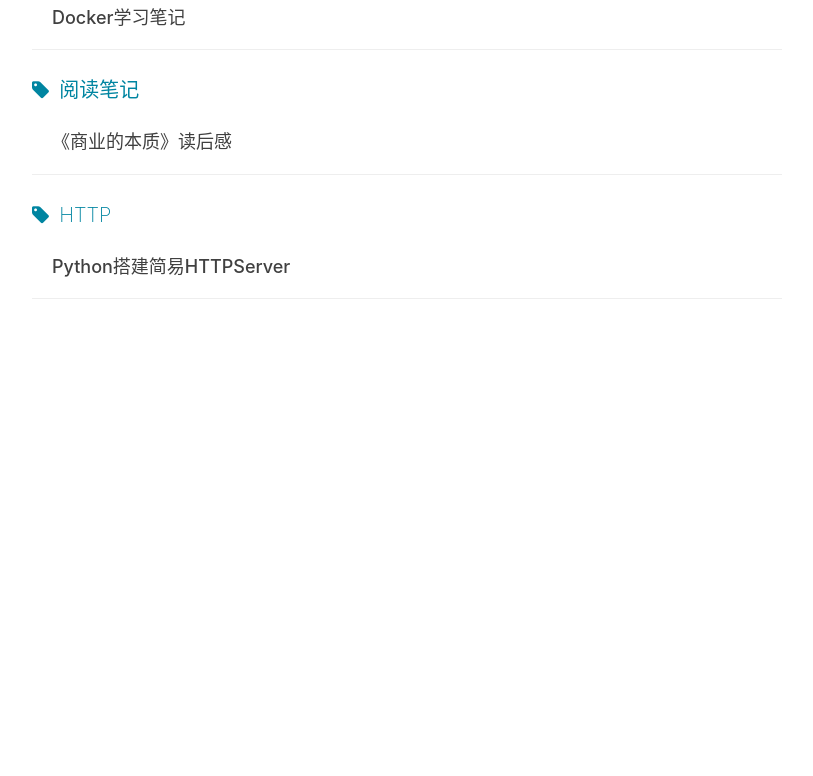
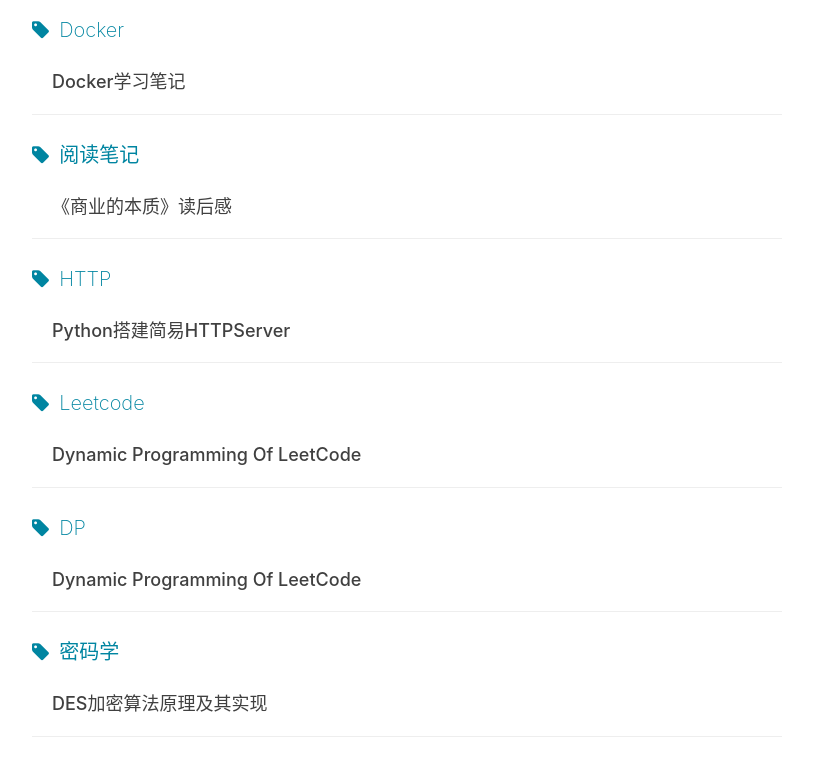
Before and after one commit to Skymemory/Skymemory.github.io, a Jekyll site: the page built from tags.html, in a window 1280 px wide and 900 px high, scrolled down 4524 px. Shown: the top 776 px of the window, without its empty margins (233-1046 px from the left). Built offline with Jekyll 4.4.1, drawn with Linux system fonts in a browser that asks for light colours; nearby versions of some CDN libraries; comment, search, counter and statistics services are not loaded; before the commit the page ends 4986 px from its top, so only the background shows below that; some of the changed lines change nothing that is shown; some of the changed text lies outside the part shown.

Commit message:
Add Article.

````diff
--- a/_includes/head.html
+++ b/_includes/head.html
@@ -41,5 +41,14 @@
     <![endif]-->
 
     <!-- ga & ba script hoook -->
+<script src="https://cdn.mathjax.org/mathjax/latest/MathJax.js?config=TeX-AMS-MML_HTMLorMML" type="text/javascript"></script>
+    <script type="text/x-mathjax-config">
+        MathJax.Hub.Config({
+            tex2jax: {
+            skipTags: ['script', 'noscript', 'style', 'textarea', 'pre'],
+            inlineMath: [['$','$']]
+            }
+        });
+    </script>
     <script></script>
 </head>
--- a/_layouts/default.html
+++ b/_layouts/default.html
@@ -1,5 +1,6 @@
 <!DOCTYPE html>
 <html lang="en">
+
 
 {% include head.html %}
 
--- /dev/null
+++ b/_posts/2019-04-17-Dynamic-Programming-Of-LeetCode.md
@@ -0,0 +1,158 @@
+---
+
+layout:     post
+title:      "Dynamic Programming Of LeetCode"
+date:       2019-04-17 15:00:00 +0800
+author:     "Sky丶Memory"
+header-img: "img/2019-04-17-01-bg.jpg"
+tags: Algorithm Leetcode DP
+usemathjax: true
+
+---
+
+整理了一些*LeetCode*上比较有意思或当时没思路的题目，其中大部分都是*DP*。
+
+#### [Edit Distance](<https://leetcode.com/problems/edit-distance/>)
+
+定义*dp[i\][j]*表示*s[0…i]*、*t[0…j]*最短编辑距离，考察*s[i]*、*t[j]*：
+
+- 若*s[i] = t[j]*，*dp[i\][j] = dp[i - 1\][j - 1]*
+- 若*s[i] $$\neq$$ t[j]*，分三种情况
+  - 替换：*dp[i\][j] = dp[i - 1\][j - 1]  +  1*
+  - 插入：*dp[i\][j] = dp[i\][j - 1]  +  1*
+  - 删除：*dp[i\][j] = dp[i - 1\][j]  +  1*
+
+根据上述分析，可得出状态转移方程：
+
+ $$dp[i][j]=
+
+\begin{cases}
+
+dp[i-1][j-1] & s[i] = t[j] \\
+
+\min(dp[i-1][j-1], dp[i-1][j], dp[i][j-1]) + 1 & s[i] \neq t[j]
+
+\end{cases}$$
+
+解题代码：
+
+```python
+class Solution:
+    def minDistance(self, word1: str, word2: str) -> int:
+        INF = 10 ** 9
+        n, m = len(word1), len(word2)
+        if not (n and m):
+            return abs(n - m)
+        dp = [[INF] * m for _ in range(n)]
+
+        dp[0][0] = 1 if word1[0] != word2[0] else 0
+
+        for i in range(1, m):
+            dp[0][i] = dp[0][i - 1] + 1 if word1[0] != word2[i] else i
+
+        for j in range(1, n):
+            dp[j][0] = dp[j - 1][0] + 1 if word1[j] != word2[0] else j
+
+        for i in range(1, n):
+            for j in range(1, m):
+                if word1[i] == word2[j]:
+                    dp[i][j] = dp[i - 1][j - 1]
+                else:
+                    dp[i][j] = min(dp[i - 1][j - 1], dp[i - 1][j], dp[i][j - 1]) + 1
+        return dp[n - 1][m - 1]
+```
+
+---
+
+#### [Unique Binary Search Trees](<https://leetcode.com/problems/unique-binary-search-trees/>)
+
+完全的思维题目，思维方向不对的话，感觉很难做出来。
+
+*dp[i\]*表示*i*个节点的不同二叉搜索树个数，通过枚举可能的根节点，累计计数即可。比如当*n=5*时，以*2*为根节点的不同二叉搜索树个数为 *dp[1] \* dp[3]*（根节点为*2*左支节点个数为*1*，右支节点个数为*3*），这样重叠子问题的性质就体现出来了，状态转移方程为：
+
+$$dp[i] =
+
+\begin{cases}
+
+1 & i = 0,1\\
+
+\sum_{j=0}^{i-1}  dp[j] * dp[i - j - 1] & i \geq 2
+
+\end{cases}$$
+
+解题代码:
+
+```python
+class Solution:
+    def numTrees(self, n: int) -> int:
+        dp = [1 for _ in range(n + 1)]
+        for i in range(2, n + 1):
+            dp[i] = 0
+            for j in range(i):
+                dp[i] += dp[j] * dp[i - j - 1]
+        return dp[n]
+```
+
+---
+
+#### [Largest Rectangle in Histogram](<https://leetcode.com/problems/largest-rectangle-in-histogram/>)
+
+解题的关键点在于最优矩形中存在一个性质：*假设最优矩形以i为起点、j为终点，那必然存在heights[i] > heights[i - 1]、heights[j] > heights[j + 1]*。
+
+由该性质可以得出，矩形的右边界所在的位置必然是个降序点（两端点外的边界可看成是高度为*0*的直方图），找到可能的右边界点，据此计算已经能确定的左边界点，这样就能做到在*O(n)*时间范围内求解出结果。
+
+解题代码:
+
+```python
+class Solution:
+    def largestRectangleArea(self, heights: List[int]) -> int:
+        ans = 0
+        dq = collections.deque()
+        for idx, h in enumerate(itertools.chain(heights, [0])):
+            last = None
+            while dq and dq[-1][1] >= h:
+                left, n_h = last = dq.pop()
+                ans = max(ans, (idx - left) * n_h)
+            dq.append((last[0] if last else idx, h))
+        return ans
+```
+
+
+
+---
+
+####  [ Maximal Rectangle](<https://leetcode.com/problems/maximal-rectangle/>)
+
+这道题目比较有意思，利用前缀和思想是很容易想到*O(n \* m \* $$\min(n, m)$$)*，不过时间复杂度还是略微有点高。
+
+最优解的做法在于将问题转换为另一个问题——[Largest Rectangle in Histogram](<https://leetcode.com/problems/largest-rectangle-in-histogram/>)，这样就能通过枚举不同行在*O(n \* m)*时间复杂度范围内解决。
+
+解题代码：
+
+```python
+class Solution:
+    def maximalRectangle(self, matrix: List[List[str]]) -> int:
+        if not matrix:
+            return 0
+        n, m = len(matrix), len(matrix[0])
+        h = [0] * m
+        ans = 0
+        for i in range(n):
+            for j in range(m):
+                h[j] = 0 if matrix[i][j] == '0' else h[j] + 1
+            ans = max(ans, self.largestRectangleArea(h))
+        return ans
+
+    def largestRectangleArea(self, heights: List[int]) -> int:
+        ans = 0
+        dq = collections.deque()
+        for idx, h in enumerate(itertools.chain(heights, [0])):
+            last = None
+            while dq and dq[-1][1] >= h:
+                left, n_h = last = dq.pop()
+                ans = max(ans, (idx - left) * n_h)
+            dq.append((last[0] if last else idx, h))
+
+
+        return ans
+```
--- /dev/null
+++ b/_posts/2019-04-19-DES-encrypt-and-decrypt.md
@@ -0,0 +1,206 @@
+---
+layout:     post
+title:      "DES加密算法原理及其实现"
+date:       2019-04-19 15:00:00 +0800
+author:     "Sky丶Memory"
+header-img: "img/2019-04-19-01-bg.jpg"
+tags: 密码学
+usemathjax: true
+
+---
+
+*DES*算法全称*Data Encryption Standard*，即数据加密标准，是一种对称加密算法。
+
+#### DES加密原理
+
+*DES*算法通过将明文分成大小为*8*字节的多个明文块（不足*8*字节通过填充方式补齐），然后对每个明文块应用密钥加密得到对应的密文块，将多个密文块组合起来就得到了最终的密文，其过程如下图所示：
+
+![](/img/2019-04-19-01-01.png)
+
+明文块转换为密文块流程：
+
+![](/img/2019-04-19-01-02.gif)
+
+明文块如何转换为密文块是整个*DES*算法的核心，其步骤可以分为两步：
+
+- 根据密钥计算出子密钥
+- 子密钥与明文通过一系列的迭代操作，变成密文的加密过程
+
+在开始后续了解之前，先编写下面代码，后面会在*DES*类中添加方法。
+
+```python
+def nth_bit_of_byte(v, n):
+    return v >> n & 1
+
+class DES:
+    def __init__(self, secret_key):
+        assert isinstance(secret_key, bytes) and len(secret_key) == 8
+        self.secret_key = secret_key
+        # 计算子密钥
+        self.keys = list(self._calc_subkeys())
+```
+
+
+
+下面，我们分别来了解下子密钥和加密过程。
+
+---
+
+#### 子密钥
+
+*DES*的初始密钥***K***为*64*位，按*8*行*8*列从左到右、从上到下排列，采用字节内高位低编号、低址优先的编号方式，以密钥*abcdefgh*为例，其对应的二进制矩阵为:
+
+![](/img/2019-04-19-01-03.jpg)
+
+*bit*编号方式为以*1*开始，从左到右、从上到下递增，这在密钥置换中会使用到。
+
+首先，将初始密钥***K***经过***PC1***置换，生成*56*位的串。
+
+![img](/img/2019-04-19-01-04.png)
+
+从上表中可知，初始密钥***K***第*8*、*16*、*24*、*32*、*40*、*48*、*56*、*64*共*8*个位被去掉，被去掉的*8*个位一般用来做奇偶性校验，以防不同***K***经过***PC1***变换后得到的串相同，不过实际中很少校验。
+
+经过***PC1***置换后，将输出分为前*28*位 *$$C_{0}$$*、后*28*位*$$D_{0}$$*，分别循环左移*1*位得到*$$C_{1}$$*、*$$D_{1}$$*，将*$$C_{1}$$*、*$$D_{1}$$*合并为*56*位串，经***PC2***变换得到子密钥***$$K_{1}$$***。*$$C_{1}$$*、*$$D_{1}$$*分别循环1位得到*$$C_{2}$$*、*$$D_{2}$$*，合并*$$C_{2}$$*、*$$D_{2}$$*，经***PC2***变换得到子密钥*$$K_{2}$$*。重复此过程，直到得到子密钥*$$K_{16}$$*。
+
+![](/img/2019-04-19-01-05.png)
+
+循环左移位数与迭代轮数之间的对应关系：
+
+![](/img/2019-04-19-01-06.png)
+
+计算子密钥的代码：
+
+```python
+    def _calc_subkeys(self):
+        k = bytearray(7 * 8)
+        # 密钥置换PC1
+        for i, v in enumerate(PC1):
+            q, r = (v - 1) >> 3, (v - 1) & 0x07
+            k[i] = nth_bit_of_byte(self.secret_key[q], 7 - r)
+        # 循环左移、PC2变换
+        for i in ROTATE_STEPS:
+            k[:28] = k[i:28] + k[:i]
+            k[28:] = k[28 + i:] + k[28: 28 + i]
+            yield bytearray(map(lambda x: k[x - 1], PC2))
+```
+
+其中变量*PC1*、*PC2*、*ROTATE_STEPS*分别对应上述中的***PC1***、***PC2***及循环位移序列。
+
+---
+
+#### 加密过程
+
+*64*位明文串经过初始置换***IP***，产生了新*64*位输出，将其分为左*32*位*$$L_{0}$$*、右*32*位*$$R_{0}$$*。
+
+![](/img/2019-04-19-01-07.png)
+
+将*$$R_{0}$$*与子密钥*$$K_{1}$$*经过函数*F（$$R_{0}$$，$$K_{1}$$）*得到*32*位输出*$$f_{1}$$*，*$$f_{1}$$*与*$$L_{0}$$*做二进制异或运算结果赋值给*$$R_{1}$$*，*$$R_{0}$$*则赋值给*$$L_{1}$$*。然后*$$R_{1}$$*与子密钥*$$K_{2}$$*经过函数*F（$$R_{1}$$，$$K_{2}$$）*得到*32*位输出*$$f_{1}$$*，*$$f_{1}$$*与*$$L_{1}$$*做二进制异或运算结果赋值给*$$R_{2}$$*，*$$R_{1}$$*则赋值给*$$L_{2}$$*，重复此过程*16*轮，得到*$$L_{16}$$*、*$$R_{16}$$*。
+
+*$$L_{16}$$*、*$$R_{16}$$*合并后的结果经过置换***$$IP^{-1}$$***，得到最终密文。
+
+![](/img/2019-04-19-01-08.png)
+
+---
+
+#### 函数F
+
+***F***的作用在于将*32*位数据*d*和*48*子密钥*k*进行一系列计算，产生*32*位输出数据。
+
+首先，*d*通过扩展置换*E*从*32*变为*48*位，将扩展置换后的结果与子密钥*k*进行二进制异或运算得到*t*。
+
+![](/img/2019-04-19-01-09.png)
+
+将*t*分成*8*个*6*位的块，每块通过对应的一个***S***盒产生一个*4*位输出，***S***盒具体处理逻辑为：取第一位和第六位得到二进制数*r*，第二位到第五位构成另外一个二进制数*c*，查询***S***盒*r*行*c*列得到对应的十进制数，将该十进制数转换为*4*位二进制数输出。
+
+![](/img/2019-04-19-10.jpg)
+
+*8*个块对应的***S***盒输出拼接后，通过***P***盒置换，产生函数***F***输出。
+
+![](/img/2019-04-19-04-11.png)
+
+
+
+整个加密过程涉及代码：
+
+```python
+    def _f(self, d, k):
+        # 扩展置换
+        s1 = map(lambda x: d[x - 1], E)
+        # 异或运算
+        s = list(map(operator.xor, k, s1))
+
+        t = bytearray(32)
+        # S盒置换
+        for i in range(0, 48, 6):
+            row = s[i] << 1 | s[i + 5]
+            col = s[i + 1] << 3 | s[i + 2] << 2 | s[i + 3] << 1 | s[i + 4]
+            v = S_BOX[i // 6 * 64 + row * 16 + col]
+            offset = i // 6 * 4
+            for j in range(4):
+                t[offset + j] = nth_bit_of_byte(v, 3 - j)
+
+        # P盒置换
+        tt = bytearray(map(lambda x: t[x - 1], P_BOX))
+        return tt
+
+    def _bits_to_bytes(self, bits, rs, n):
+        for i in range(n):
+            q, r = i >> 3, i & 0x07
+            rs[q] |= bits[i] << (7 - r)
+        return rs
+
+    def encrypt(self, clear_text):
+        s = bytearray(64)
+        # 初始置换
+        for i, v in enumerate(IP):
+            q, r = (v - 1) >> 3, (v - 1) & 0x07
+            s[i] = nth_bit_of_byte(clear_text[q], 7 - r)
+
+        # 迭代运算
+        s1, s2 = s[:32], s[32:]
+        for k in self.keys:
+            f1 = self._f(s2, k)
+            t = bytearray(map(operator.xor, s1, f1))
+            s1, s2 = s2, t
+
+        # 末置换
+        r = s2 + s1
+        rr = bytearray(map(lambda x: r[x - 1], INVERSE_IP))
+
+        return self._bits_to_bytes(rr, bytearray(8), 64)
+```
+
+---
+
+#### 其他
+
+解密的过程亦为加密的逆运算，不做过多解释。
+
+```python
+    def decrypt(self, secret_text):
+        s = bytearray(64)
+        for i, v in enumerate(INVERSE_IP):
+            q, r = i >> 3, i & 0x07
+            s[v - 1] = nth_bit_of_byte(secret_text[q], 7 - r)
+
+        s1, s2 = s[32:], s[:32]
+        for k in reversed(self.keys):
+            f1 = self._f(s1, k)
+            t = bytearray(map(operator.xor, s2, f1))
+            s1, s2 = t, s1
+
+        s = s1 + s2
+        r = bytearray(64)
+        for i, v in enumerate(IP):
+            r[v - 1] = s[i]
+
+        return self._bits_to_bytes(r, bytearray(8), 64)
+```
+
+另外，本文有个地方没有涉及到的是填充这部分，后续有时间在补上。
+
+
+
+#### 参考文献
+
+[DES加密算法原理解析](<https://marshal-r.iteye.com/blog/2089963>)
````
